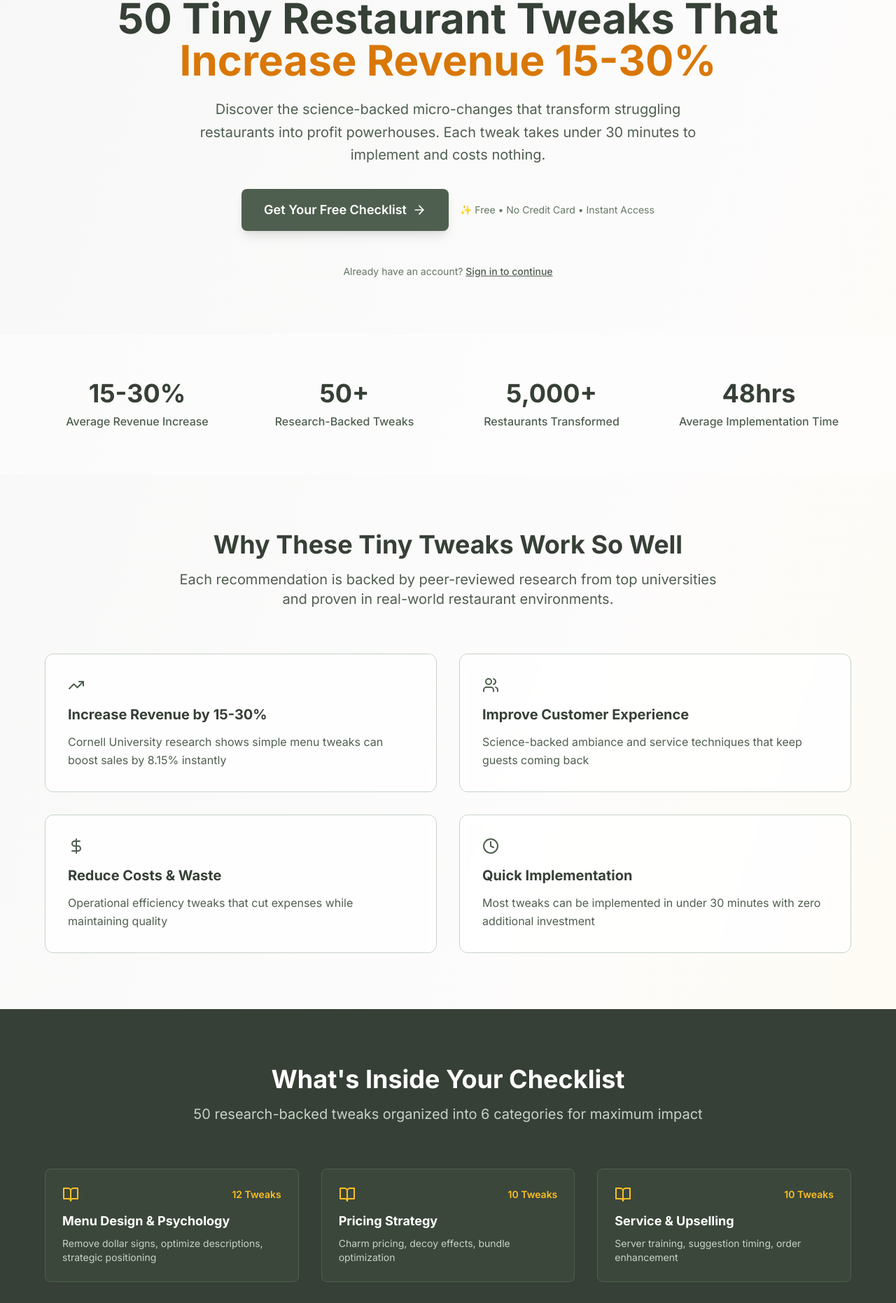
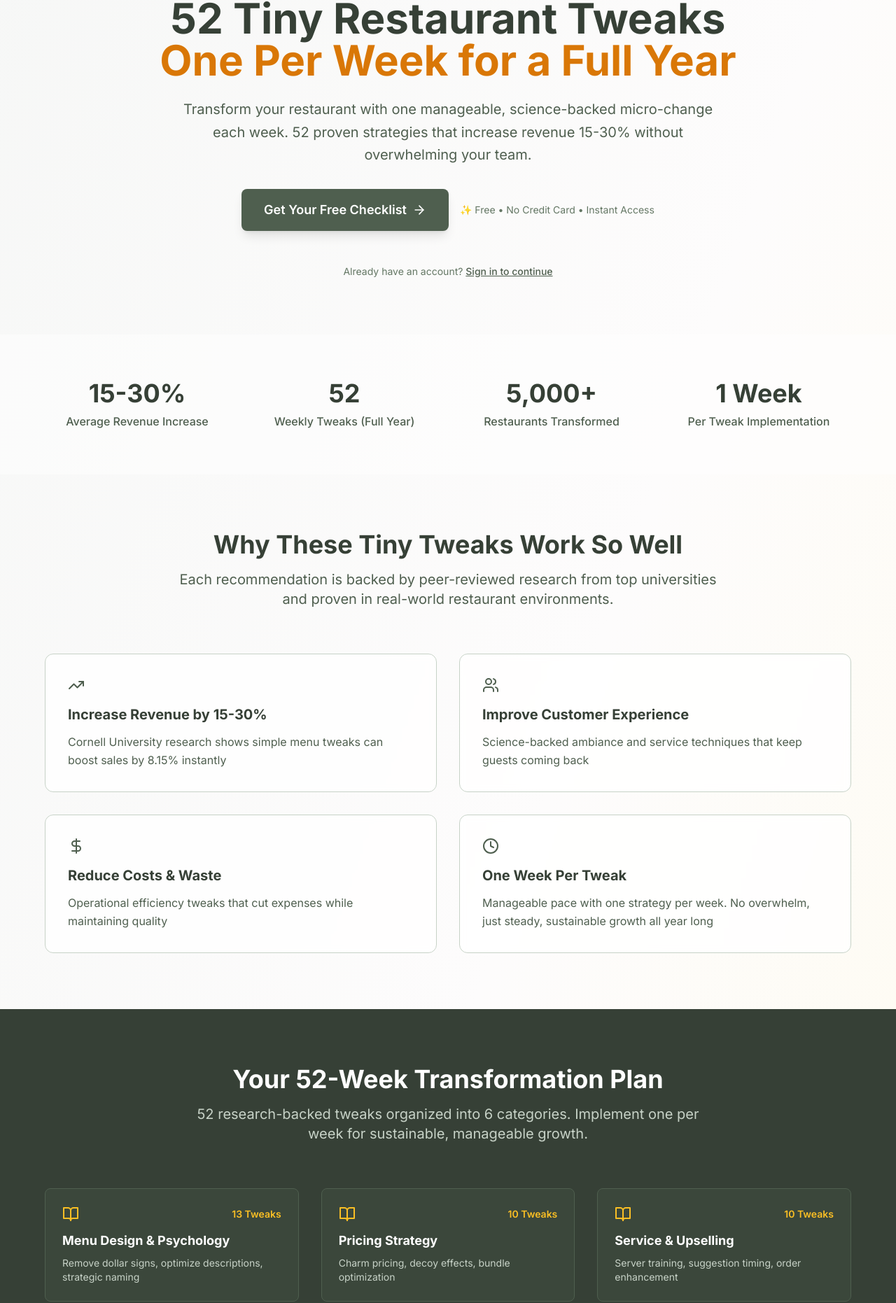
Before and after one commit to guestgetter/tiny-growth-tweaks, a Next.js app: page / in a window 1280 px wide. Shown: the part 290-2152 px from the top of the page at 70% size. Built offline with nearby package versions, Linux system fonts and the light colour scheme.

Commit message:
feat: Transform to 52 Tiny Tweaks with weekly implementation approach

```diff
--- a/app/checklist/page.js
+++ b/app/checklist/page.js
@@ -121,8 +121,6 @@ export default function ChecklistPage() {
 
   const completionPercentage = Math.round((checkedTweaks.size / (restaurantTweaks?.length || 1)) * 100);
 
-  const roiData = calculateROI ? calculateROI(checkedTweaks.size, avgSpend, guestsPerDay) : { daily: 0, monthly: 0, annual: 0 };
-
   // Format numbers with commas for better readability
   const formatCurrency = (amount) => {
     return new Intl.NumberFormat('en-US', {
@@ -188,8 +186,8 @@ export default function ChecklistPage() {
         <div className="max-w-6xl mx-auto">
           <div className="grid md:grid-cols-3 gap-6">
             <div className="text-center">
-              <div className="text-3xl font-bold mb-2">{checkedTweaks.size}/50</div>
-              <div className="text-sage-200">Tweaks Implemented</div>
+              <div className="text-3xl font-bold mb-2">{checkedTweaks.size}/52</div>
+              <div className="text-sage-200">Weekly Tweaks Implemented</div>
             </div>
             <div className="text-center">
               <div className="text-3xl font-bold mb-2">{completionPercentage}%</div>
@@ -304,10 +302,10 @@ export default function ChecklistPage() {
         <div className="max-w-6xl mx-auto">
           <div className="text-center mb-16">
             <h2 className="text-4xl md:text-5xl font-bold text-sage-900 mb-6">
-              Your Growth Checklist
+              Your 52-Week Growth Plan
             </h2>
             <p className="text-xl text-sage-600 max-w-3xl mx-auto">
-              Check off tweaks as you implement them and watch your potential ROI grow. Track your progress and see real results.
+              Implement one tweak per week for a full year of sustainable growth. Check off each weekly strategy as you complete it and watch your ROI compound.
             </p>
           </div>
 
@@ -333,9 +331,14 @@ export default function ChecklistPage() {
                   <div className="flex-1 min-w-0">
                     <div className="flex items-start justify-between mb-2">
                       <div>
-                        <h3 className="text-lg font-semibold text-sage-900 mb-1">
-                          {tweak.title}
-                        </h3>
+                        <div className="flex items-center space-x-3 mb-1">
+                          <h3 className="text-lg font-semibold text-sage-900">
+                            {tweak.title}
+                          </h3>
+                          <span className="text-sm font-medium text-warm-amber-600 bg-warm-amber-100 px-2 py-1 rounded-full">
+                            Week {tweak.id}
+                          </span>
+                        </div>
                         <span className={getCategoryClass(tweak.category)}>
                           {tweak.category}
                         </span>
--- a/app/layout.js
+++ b/app/layout.js
@@ -4,13 +4,13 @@ import './globals.css'
 const inter = Inter({ subsets: ['latin'] })
 
 export const metadata = {
-  title: 'Guest Getter - 50 Restaurant Growth Tweaks',
-  description: 'Discover 50 research-backed restaurant growth strategies that increase revenue 15-30%. Interactive checklist with ROI calculator.',
-  keywords: 'restaurant growth, restaurant marketing, increase revenue, restaurant tips, hospitality',
+  title: '52 Tiny Tweaks - One Restaurant Growth Strategy Each Week',
+  description: 'Transform your restaurant with 52 research-backed tiny tweaks. One manageable strategy per week for a full year of growth.',
+  keywords: 'restaurant growth, weekly restaurant tips, restaurant marketing, increase revenue, restaurant strategies, hospitality, 52 weeks',
   authors: [{ name: 'Guest Getter' }],
   openGraph: {
-    title: 'Guest Getter - 50 Restaurant Growth Tweaks',
-    description: 'Discover 50 research-backed restaurant growth strategies that increase revenue 15-30%.',
+    title: '52 Tiny Tweaks - One Restaurant Growth Strategy Each Week',
+    description: 'Transform your restaurant with 52 research-backed tiny tweaks. One manageable strategy per week for a full year of growth.',
     type: 'website',
   },
 }
--- a/app/page.js
+++ b/app/page.js
@@ -51,16 +51,16 @@ export default function LandingPage() {
     },
     {
       icon: <Clock className="w-6 h-6" />,
-      title: "Quick Implementation",
-      description: "Most tweaks can be implemented in under 30 minutes with zero additional investment"
+      title: "One Week Per Tweak",
+      description: "Manageable pace with one strategy per week. No overwhelm, just steady, sustainable growth all year long"
     }
   ];
 
   const socialProof = [
     { stat: "15-30%", label: "Average Revenue Increase" },
-    { stat: "50+", label: "Research-Backed Tweaks" },
+    { stat: "52", label: "Weekly Tweaks (Full Year)" },
     { stat: "5,000+", label: "Restaurants Transformed" },
-    { stat: "48hrs", label: "Average Implementation Time" }
+    { stat: "1 Week", label: "Per Tweak Implementation" }
   ];
 
   const testimonials = [
@@ -142,13 +142,13 @@ export default function LandingPage() {
             </div>
 
             <h1 className="text-5xl lg:text-6xl font-bold text-sage-800 mb-6 leading-tight">
-              50 Tiny Restaurant Tweaks That
-              <span className="text-amber-600 block">Increase Revenue 15-30%</span>
+              52 Tiny Restaurant Tweaks
+              <span className="text-amber-600 block">One Per Week for a Full Year</span>
             </h1>
 
             <p className="text-xl text-sage-600 mb-8 max-w-3xl mx-auto leading-relaxed">
-              Discover the science-backed micro-changes that transform struggling restaurants into profit powerhouses.
-              Each tweak takes under 30 minutes to implement and costs nothing.
+              Transform your restaurant with one manageable, science-backed micro-change each week.
+              52 proven strategies that increase revenue 15-30% without overwhelming your team.
             </p>
 
             <div className="flex flex-col sm:flex-row gap-4 justify-center items-center mb-12">
@@ -246,10 +246,10 @@ export default function LandingPage() {
         <div className="max-w-6xl mx-auto">
           <div className="text-center mb-16">
             <h2 className="text-4xl font-bold mb-4">
-              What's Inside Your Checklist
+              Your 52-Week Transformation Plan
             </h2>
             <p className="text-xl text-sage-200 max-w-3xl mx-auto">
-              50 research-backed tweaks organized into 6 categories for maximum impact
+              52 research-backed tweaks organized into 6 categories. Implement one per week for sustainable, manageable growth.
             </p>
           </div>
 
@@ -257,8 +257,8 @@ export default function LandingPage() {
             {[
               {
                 title: "Menu Design & Psychology",
-                count: "12 Tweaks",
-                description: "Remove dollar signs, optimize descriptions, strategic positioning"
+                count: "13 Tweaks",
+                description: "Remove dollar signs, optimize descriptions, strategic naming"
               },
               {
                 title: "Pricing Strategy",
@@ -277,8 +277,8 @@ export default function LandingPage() {
               },
               {
                 title: "Customer Experience",
-                count: "6 Tweaks",
-                description: "Wait times, personalization, loyalty programs"
+                count: "7 Tweaks",
+                description: "Wait times, personalization, feedback systems"
               },
               {
                 title: "Operations & Efficiency",
```
Also changed, not shown: data/tweaks.js (+45 -0 lines).
